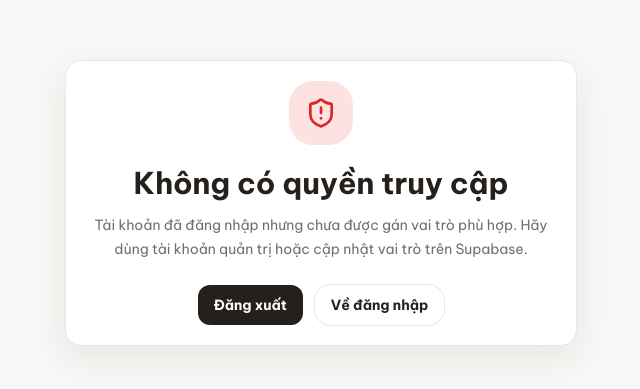
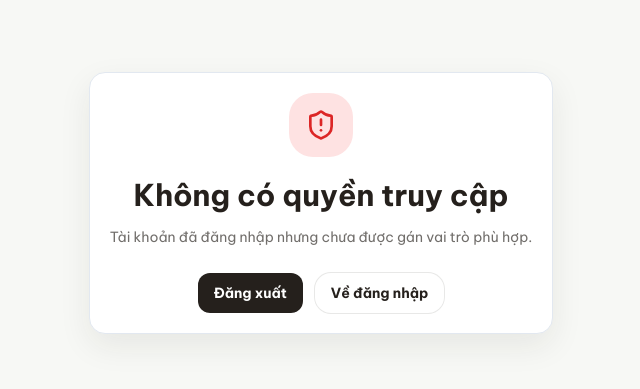
Before and after one commit to HoangAnMSc/HoangAnPos, a React (Vite) app: page /unauthorized in a window 1280 px wide. Shown: the part 197-586 px from the top of the page, without its empty margins (319-959 px from the left). Built offline with nearby package versions, Linux system fonts and the light colour scheme; no server answers.

Commit message:
update 260808

```diff
--- a/src/components/routing/ProtectedRoute.tsx
+++ b/src/components/routing/ProtectedRoute.tsx
@@ -12,7 +12,7 @@ export function ProtectedRoute({ requireAdmin = false }: ProtectedRouteProps) {
 
   if (loading) {
     return (
-      <main className="min-h-screen">
+      <main className="min-h-screen flex items-center justify-center">
         <Spinner label="Đang kiểm tra phiên đăng nhập..." />
       </main>
     );
--- a/src/pages/UnauthorizedPage.tsx
+++ b/src/pages/UnauthorizedPage.tsx
@@ -16,7 +16,6 @@ export function UnauthorizedPage() {
         <h1 className="font-display text-3xl font-bold">Không có quyền truy cập</h1>
         <p className="mt-3 text-sm leading-6 text-coal/65">
           Tài khoản đã đăng nhập nhưng chưa được gán vai trò phù hợp.
-          Hãy dùng tài khoản quản trị hoặc cập nhật vai trò trên Supabase.
         </p>
         <div className="mt-6 flex flex-col gap-3 sm:flex-row sm:justify-center">
           <Button onClick={signOut}>
```
